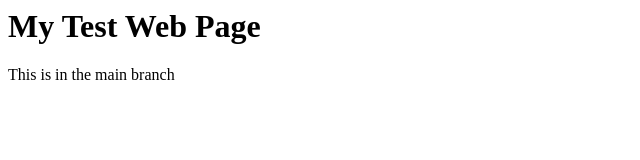
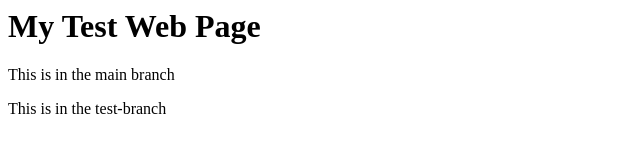
Before and after one commit to IriniBahnam/Simple-website, a plain HTML site: page index.html in a window 1280 px wide. Shown: the whole page, without its empty margins (0-640 px from the left). Drawn offline with Linux system fonts and the light colour scheme.

Commit message:
Update index.html

```diff
--- a/index.html
+++ b/index.html
@@ -1,2 +1,3 @@
 <h1>My Test Web Page</h1>
 <p>This is in the main branch</p>
+<p>This is in the test-branch</p>
```
